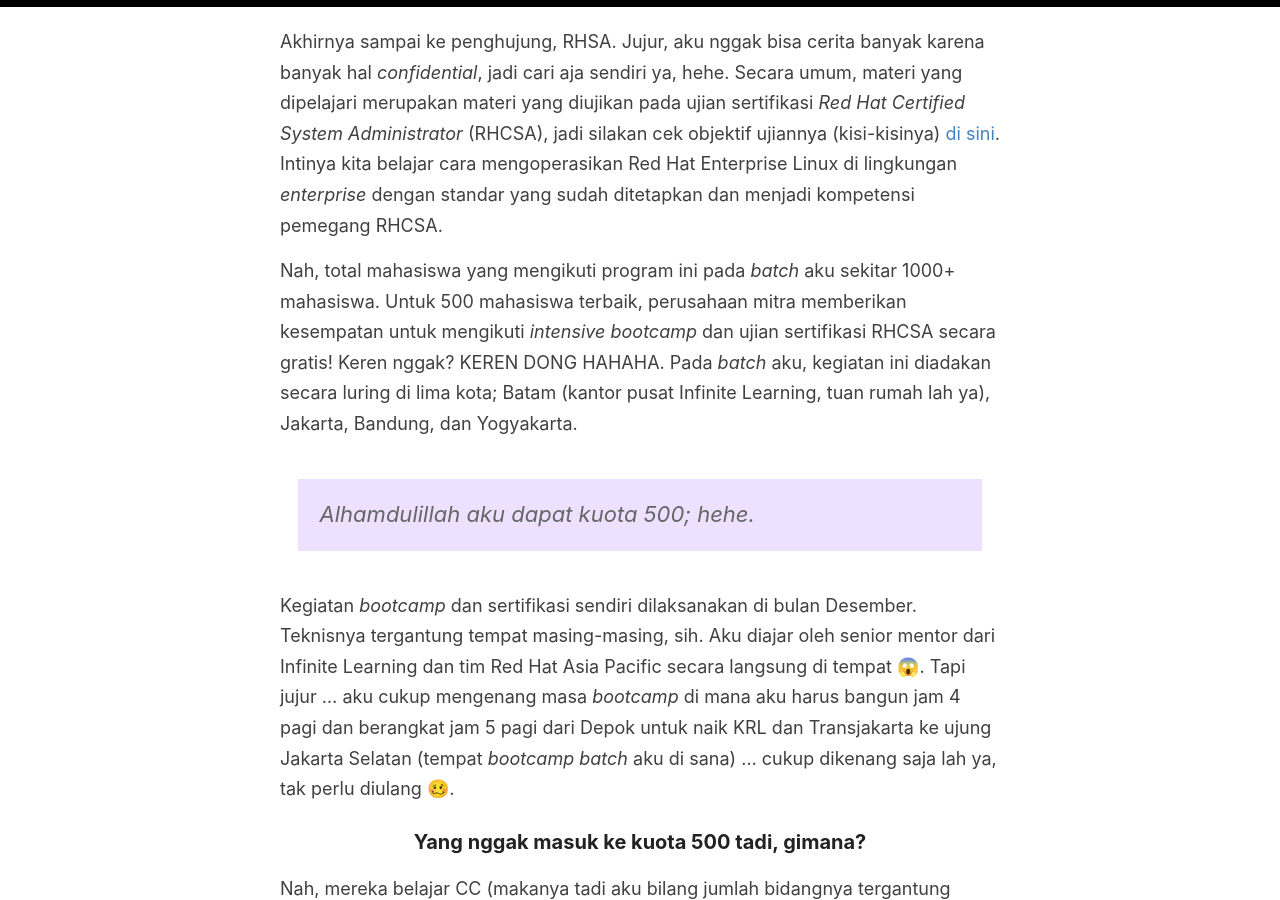
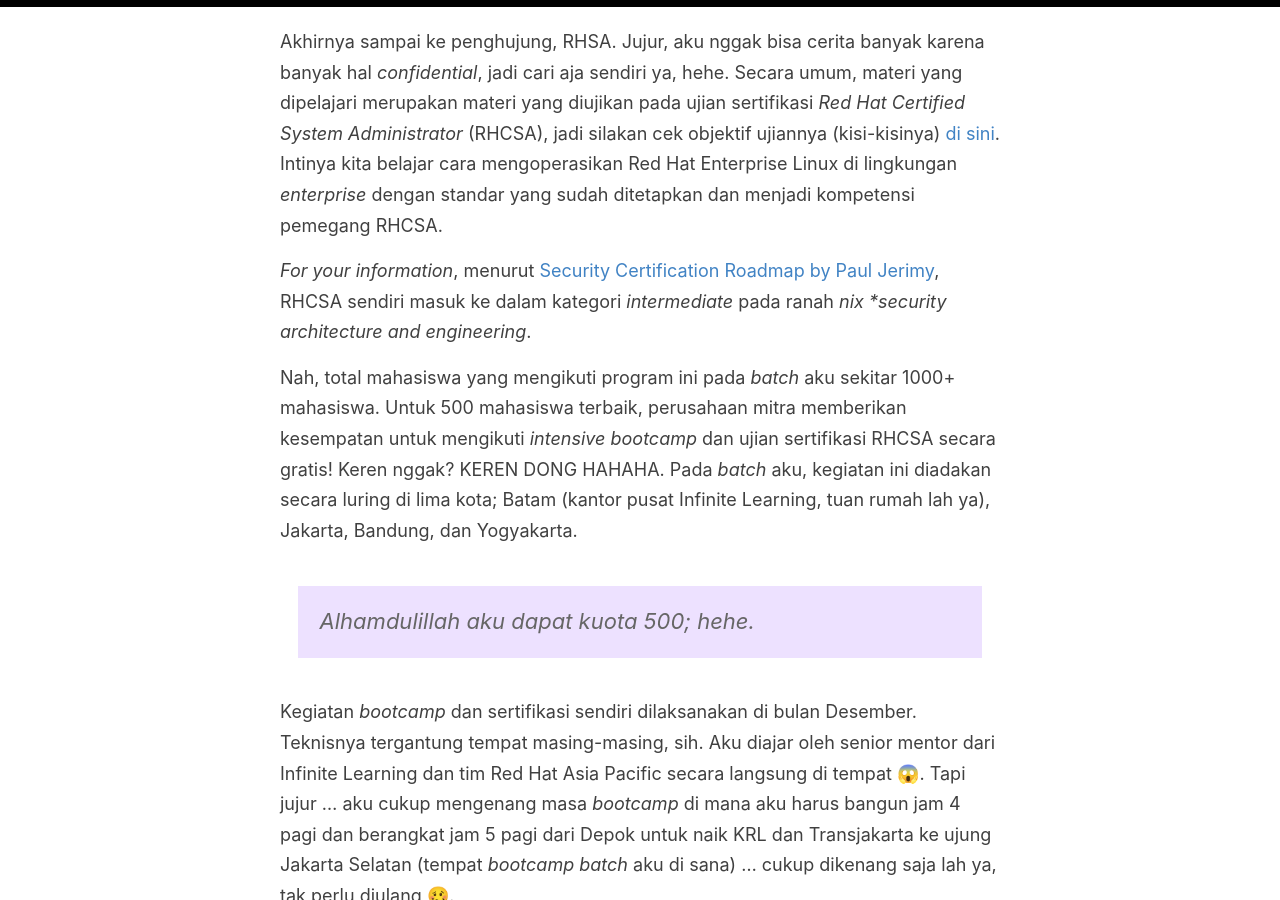
Before and after one commit to determinedguy/cecoret, a Jekyll site: the page built from _posts/2024-1-13-hcai.md, in a window 1280 px wide and 900 px high, scrolled down 2440 px. Built offline with Jekyll 4.4.1, drawn with Linux system fonts in a browser that asks for light colours.

Commit message:
add: rhcsa info

```diff
--- a/_posts/2024-1-13-hcai.md
+++ b/_posts/2024-1-13-hcai.md
@@ -31,6 +31,8 @@ Lanjut ke CS. INI SERU BANGET WKWKWK, kayaknya hampir semua peserta program ini
 Setelah tiga bidang tadi, waktunya mengerjakan *project capstone*! *Project capstone* ini merupakan bentuk demonstrasi seberapa kita memahami materi yang dipelajari untuk diaplikasikan ke sebuah masalah nyata yang kita pilih. Kebetulan *batch* aku dapat tiga jalur, satu AI (dipecah lagi menjadi *text-based AI*, *machine learning model*, dan *data science*) dan dua CS (*software security* dan *SIEM*). Aku sendiri mengambil *software security*, hehe.
 
 Akhirnya sampai ke penghujung, RHSA. Jujur, aku nggak bisa cerita banyak karena banyak hal *confidential*, jadi cari aja sendiri ya, hehe. Secara umum, materi yang dipelajari merupakan materi yang diujikan pada ujian sertifikasi *Red Hat Certified System Administrator* (RHCSA), jadi silakan cek objektif ujiannya (kisi-kisinya) [di sini](https://www.redhat.com/en/services/training/ex200-red-hat-certified-system-administrator-rhcsa-exam?section=objectives). Intinya kita belajar cara mengoperasikan Red Hat Enterprise Linux di lingkungan *enterprise* dengan standar yang sudah ditetapkan dan menjadi kompetensi pemegang RHCSA.
+
+*For your information*, menurut [Security Certification Roadmap by Paul Jerimy](https://pauljerimy.com/security-certification-roadmap/), RHCSA sendiri masuk ke dalam kategori *intermediate* pada ranah *nix *security architecture and engineering*.
 
 Nah, total mahasiswa yang mengikuti program ini pada *batch* aku sekitar 1000+ mahasiswa. Untuk 500 mahasiswa terbaik, perusahaan mitra memberikan kesempatan untuk mengikuti *intensive bootcamp* dan ujian sertifikasi RHCSA secara gratis! Keren nggak? KEREN DONG HAHAHA. Pada *batch* aku, kegiatan ini diadakan secara luring di lima kota; Batam (kantor pusat Infinite Learning, tuan rumah lah ya), Jakarta, Bandung, dan Yogyakarta.
 
```
